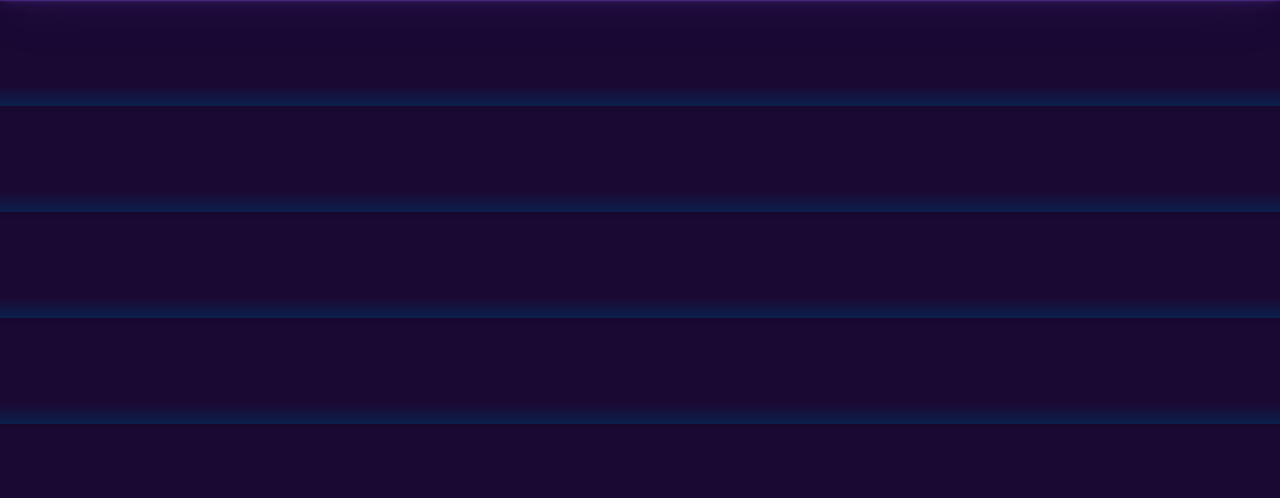
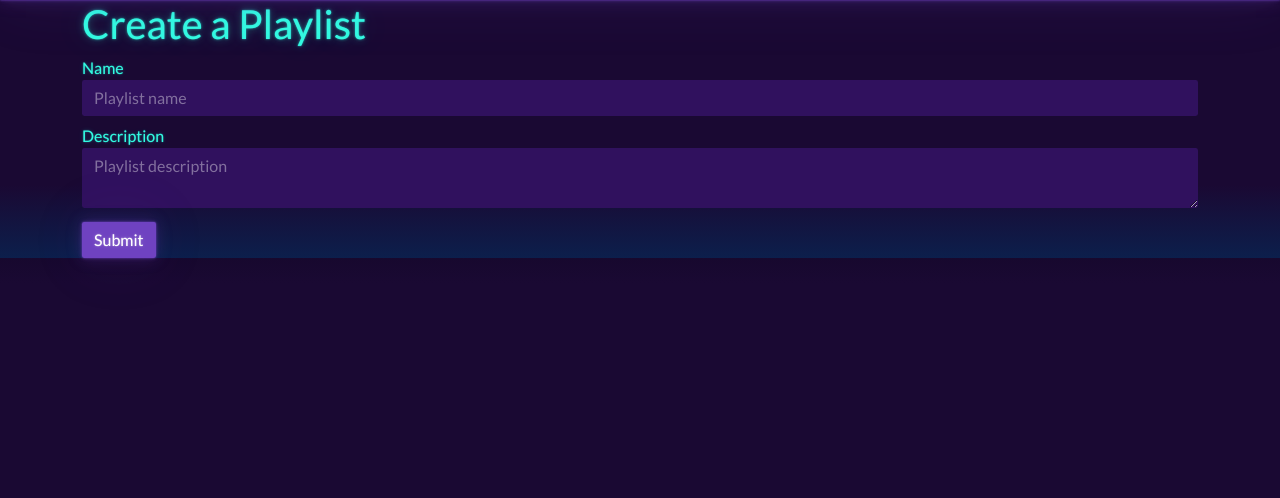
Before and after one commit to rachelp4515/jam, a Flask app: page /playlists/new/ in a window 1280 px wide. Shown: the part 106-604 px from the top of the page. Run offline with Flask 2, Linux system fonts and the light colour scheme.

Commit message:
Create playlist form

```diff
--- a/blueprints/playlists.py
+++ b/blueprints/playlists.py
@@ -34,6 +34,10 @@
     playlist_name = request.form.get("name")
     playlist_description = request.form.get("description")
 
+    if not playlist_name or not playlist_description:
+        flash("Missing info!")
+        return redirect(url_for("playlists.new"))
+
     playlist = {
         "user_id": "",
         "name": playlist_name,
--- a/templates/new_playlist.html
+++ b/templates/new_playlist.html
@@ -1,5 +1,20 @@
 {% extends "base.html" %}
 
 {% block content %}
-<!-- Playlist creation form here -->
+    <div class="container">
+        <h1>Create a Playlist</h1>
+        <form action="{{ url_for('playlists.create') }}" method="POST">
+            <div class="form-group mb-2">
+                <label class="w-100">Name
+                    <input type="text" class="form-control" placeholder="Playlist name" name="name" required>
+                </label>
+            </div>
+            <div class="form-group mb-2">
+                <label class="w-100">Description
+                    <textarea class="form-control" rows="2" placeholder="Playlist description" name="description" required></textarea>
+                </label>
+            </div>
+            <button type="submit" class="btn btn-primary">Submit</button>
+        </form>
+    </div>
 {% endblock %}
```
